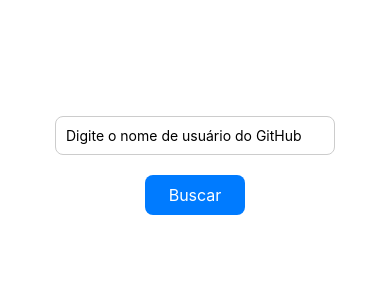
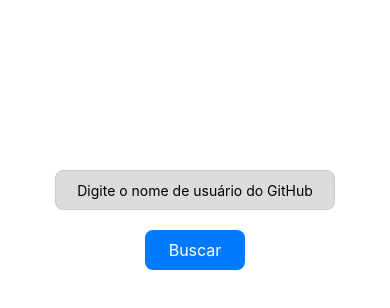
Before and after one commit to pablobeernardo/desafio-git-reactNative, a React Native app: screen / in a window 390 px wide. Shown: the top 308 px of the page. Built offline with nearby package versions, Linux system fonts and the light colour scheme.

Commit message:
Finalizando requisição do usuário

```diff
--- a/package.json
+++ b/package.json
@@ -9,11 +9,16 @@
     "web": "expo start --web"
   },
   "dependencies": {
+    "@react-native-async-storage/async-storage": "^1.19.1",
+    "@react-navigation/drawer": "^6.6.3",
+    "@react-navigation/native": "^6.1.7",
     "axios": "^1.4.0",
     "expo": "~49.0.5",
     "expo-status-bar": "~1.6.0",
     "react": "18.2.0",
     "react-native": "0.72.3",
+    "react-native-gesture-handler": "^2.12.1",
+    "react-native-reanimated": "^3.4.1",
     "styled-components": "^6.0.5"
   },
   "devDependencies": {
--- a/src/pages/home/home-page.tsx
+++ b/src/pages/home/home-page.tsx
@@ -1,6 +1,7 @@
 import axios from "axios";
 import { useState } from "react";
 import UserEntity from "../../entities/user-entity";
+import {Text} from 'react-native';
 import { Container, ResultContainer, Avatar, Name, Login, Location, Input, ButtonText, Button } from "../../style/style";
 
 export default function HomePage() {
@@ -8,7 +9,7 @@
     const [userData, setUserData] = useState(null);
 
     const handleSearch = async () => {
-        const accessToken = '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';
+        const accessToken = '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';
 
         try {
             const response = await axios.get(`https://api.github.com/users/${username}`, {
--- a/src/style/style.tsx
+++ b/src/style/style.tsx
@@ -1,10 +1,10 @@
 import styled from 'styled-components/native';
 
 export const Container = styled.View`
-  flex: 1;
   justify-content: center;
   align-items: center;
   padding: 20px;
+
 `;
 
 export const Input = styled.TextInput`
@@ -14,7 +14,10 @@
   border-radius: 8px;
   padding: 10px;
   margin-bottom: 20px;
-  margin-top: 300px;
+  margin-top: 150px;
+  background-color: #dcdcdc;
+  text-align: center;
+
 `;
 
 export const Button = styled.TouchableOpacity`
```
Also changed, not shown: 1 other file (tests, documents, lock files or other folders).
